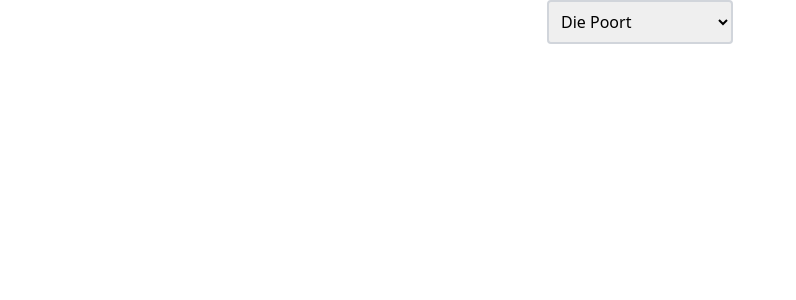
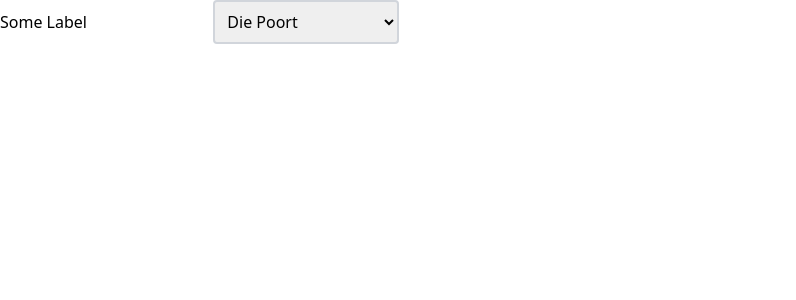
Before and after one commit to irfaanf/languages, a React (Create React App) app: page / in a window 1280 px wide. Shown: the top 300 px of the page, without its empty margins (0-796 px from the left). Built offline with nearby package versions, Linux system fonts and the light colour scheme.

Commit message:
Created Capture Word page

```diff
--- a/src/App.js
+++ b/src/App.js
@@ -1,13 +1,12 @@
-import logo from './logo.svg';
 import './App.css';
-import { Dropdown } from './components/atoms/Dropdown/Dropdown';
+import { CaptureWord } from './components/pages/CaptureWord';
 
 function App() {
-  return (
-    <div className="App">
-      <Dropdown />
-    </div>
-  );
+    return (
+        <div className="App">
+            <CaptureWord />
+        </div>
+    );
 }
 
 export default App;
--- /dev/null
+++ b/src/components/atoms/Label.jsx
@@ -0,0 +1,3 @@
+export const Label = () => {
+    return <div>Some Label</div>;
+};
--- /dev/null
+++ b/src/components/molecules/FormDropdown.jsx
@@ -0,0 +1,11 @@
+import { Dropdown } from '../atoms/Dropdown/Dropdown';
+import { Label } from '../atoms/Label';
+
+export const FormDropdown = () => {
+    return (
+        <>
+            <Label />
+            <Dropdown />
+        </>
+    );
+};
--- /dev/null
+++ b/src/components/pages/CaptureWord.jsx
@@ -0,0 +1,17 @@
+import { Dropdown } from '../atoms/Dropdown/Dropdown';
+import { Label } from '../atoms/Label';
+
+export const CaptureWord = () => {
+    return (
+        <div className="md:container md:mx-auto">
+            <div className="grid grid-rows-1 grid-cols-12">
+                <div className="col-span-2 flex items-center">
+                    <Label />
+                </div>
+                <div className="col-span-4 flex align-middle">
+                    <Dropdown />
+                </div>
+            </div>
+        </div>
+    );
+};
```
